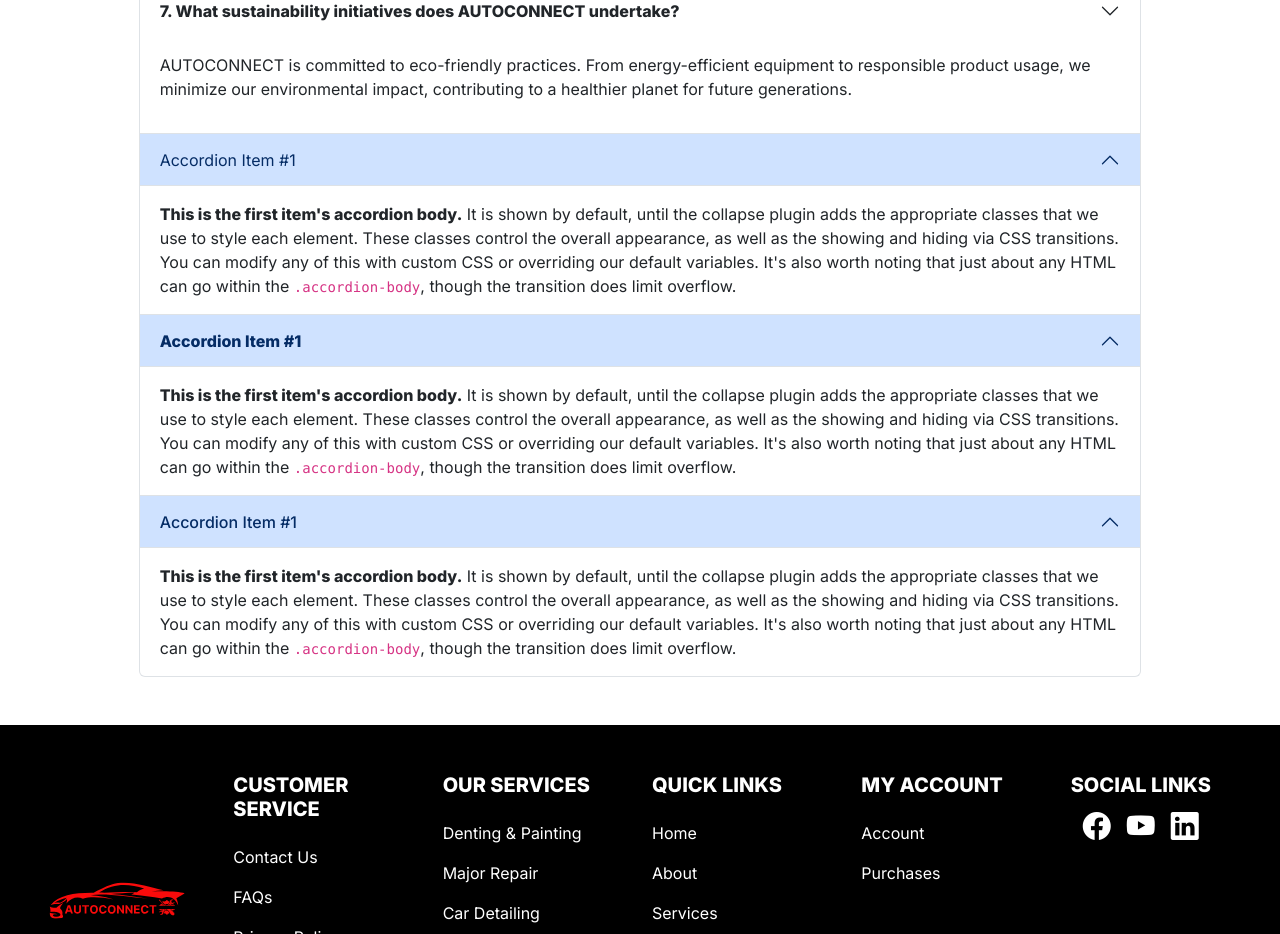
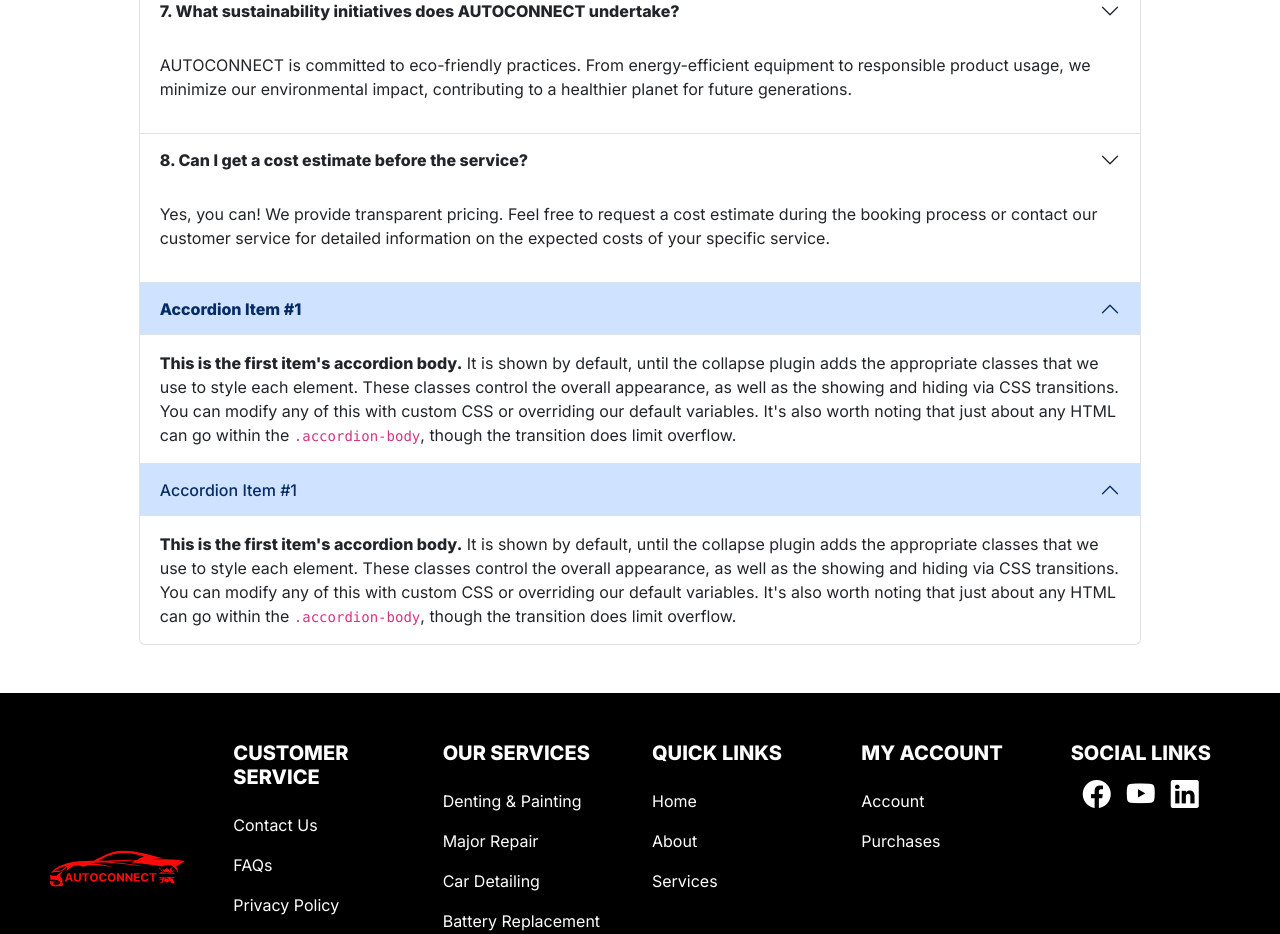
Before and after one commit to jaspherbagor/AutoConnect, a React (Create React App) app in the folder front-end/: page /faqs in a window 1280 px wide. Shown: the part 900-1834 px from the top of the page. Built offline with nearby package versions, Linux system fonts and the light colour scheme.

Commit message:
updated the accordion item 8

```diff
--- a/front-end/src/components/pages/client/faqs.jsx
+++ b/front-end/src/components/pages/client/faqs.jsx
@@ -100,13 +100,13 @@ const Faqs = () => {
 
             <div class="accordion-item">
               <h2 class="accordion-header">
-                <button class="accordion-button" type="button" data-bs-toggle="collapse" data-bs-target="#faq-Eight" aria-expanded="true" aria-controls="faq-Eight">
-                  Accordion Item #1
+                <button class="accordion-button collapsed fw-bold" type="button" data-bs-toggle="collapse" data-bs-target="#faq-Eight" aria-expanded="true" aria-controls="faq-Eight">
+                  8. Can I get a cost estimate before the service?
                 </button>
               </h2>
               <div id="faq-Eight" class="accordion-collapse collapse show">
                 <div class="accordion-body text-start">
-                  <strong>This is the first item's accordion body.</strong> It is shown by default, until the collapse plugin adds the appropriate classes that we use to style each element. These classes control the overall appearance, as well as the showing and hiding via CSS transitions. You can modify any of this with custom CSS or overriding our default variables. It's also worth noting that just about any HTML can go within the <code>.accordion-body</code>, though the transition does limit overflow.
+                  <p>Yes, you can! We provide transparent pricing. Feel free to request a cost estimate during the booking process or contact our customer service for detailed information on the expected costs of your specific service.</p>
                 </div>
               </div>
             </div>
```
